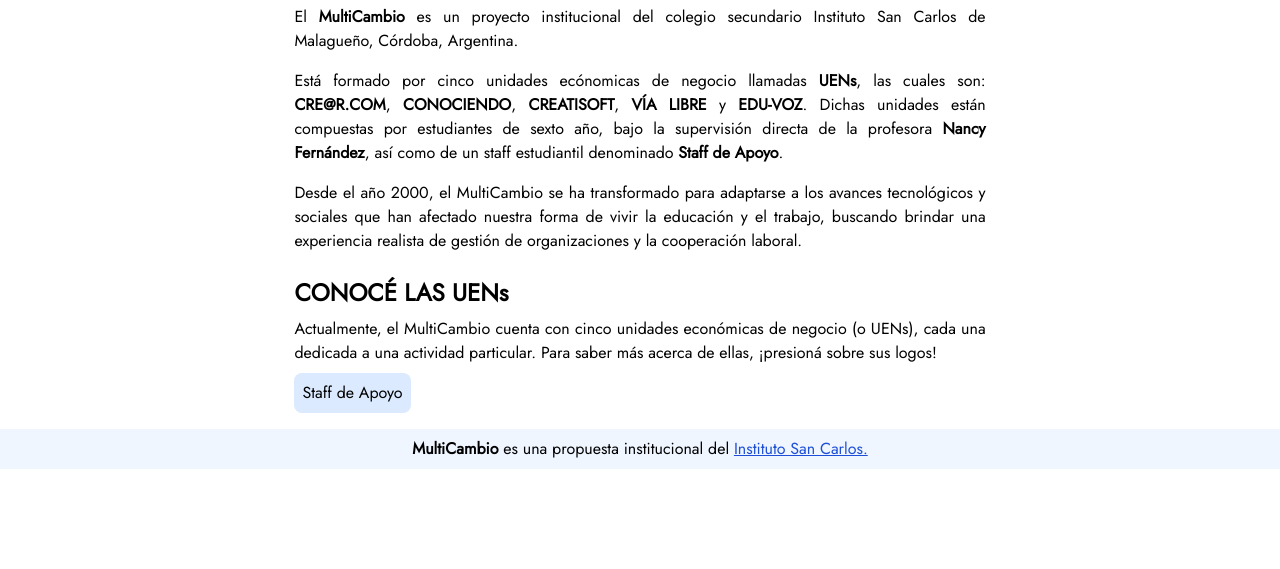
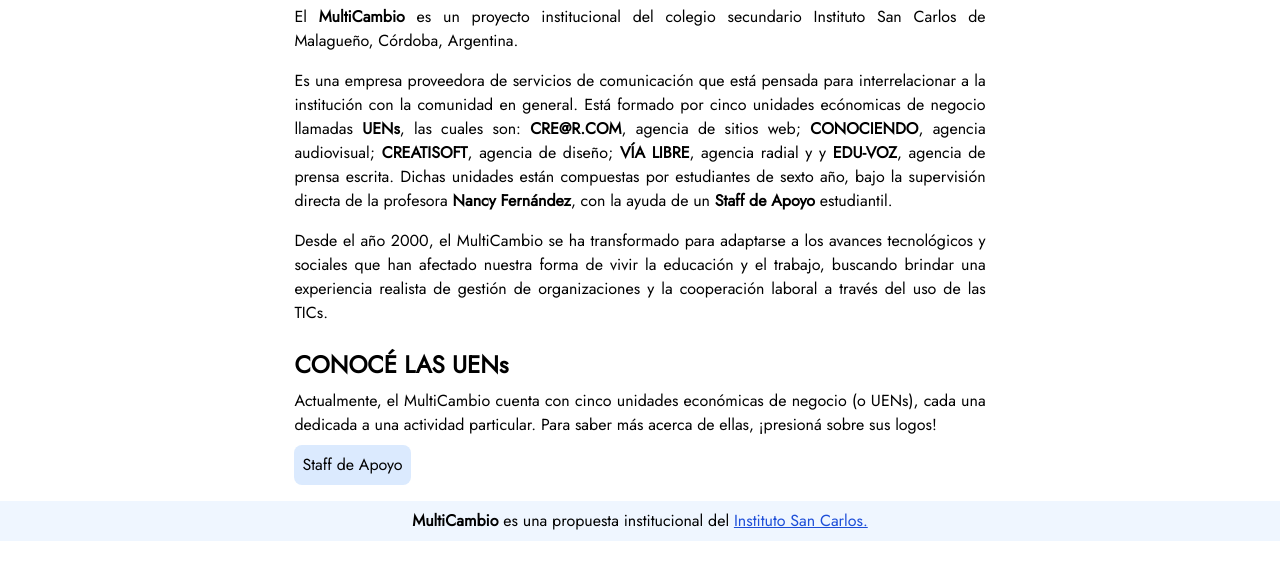
Before and after one commit to ticianomorvan/multicambio, an Astro site: page / in a window 1280 px wide. Shown: the part 231-800 px from the top of the page. Built offline with nearby package versions, Linux system fonts and the light colour scheme; Astro itself is replaced by a stand-in of ours.

Commit message:
Update index.astro

```diff
--- a/src/pages/index.astro
+++ b/src/pages/index.astro
@@ -27,19 +27,20 @@
       de Malagueño, Córdoba, Argentina.
     </Text>
     <Text>
+      Es una empresa proveedora de servicios de comunicación que está pensada para interrelacionar a la institución con la comunidad en general.
       Está formado por cinco unidades ecónomicas de negocio llamadas <b>UENs</b
       >, las cuales son:
-      <b>CRE@R.COM</b>, <b>CONOCIENDO</b>, <b>CREATISOFT</b>, <b>VÍA LIBRE</b>
-      y <b>EDU-VOZ</b>. Dichas unidades están compuestas por estudiantes de
+      <b>CRE@R.COM</b>, agencia de sitios web; <b>CONOCIENDO</b>, agencia audiovisual; <b>CREATISOFT</b>, agencia de diseño; <b>VÍA LIBRE</b>, agencia radial y
+      y <b>EDU-VOZ</b>, agencia de prensa escrita. Dichas unidades están compuestas por estudiantes de
       sexto año, bajo la supervisión directa de la profesora <b
         >Nancy Fernández</b
-      >, así como de un staff estudiantil denominado <b>Staff de Apoyo</b>.
+      >, con la ayuda de un <b>Staff de Apoyo</b> estudiantil.
     </Text>
     <Text>
       Desde el año 2000, el MultiCambio se ha transformado para adaptarse a los
       avances tecnológicos y sociales que han afectado nuestra forma de vivir la
       educación y el trabajo, buscando brindar una experiencia realista de
-      gestión de organizaciones y la cooperación laboral.
+      gestión de organizaciones y la cooperación laboral a través del uso de las TICs.
     </Text>
     <section class="my-4">
       <h2 class="text-2xl font-bold">CONOCÉ LAS UENs</h2>
```
